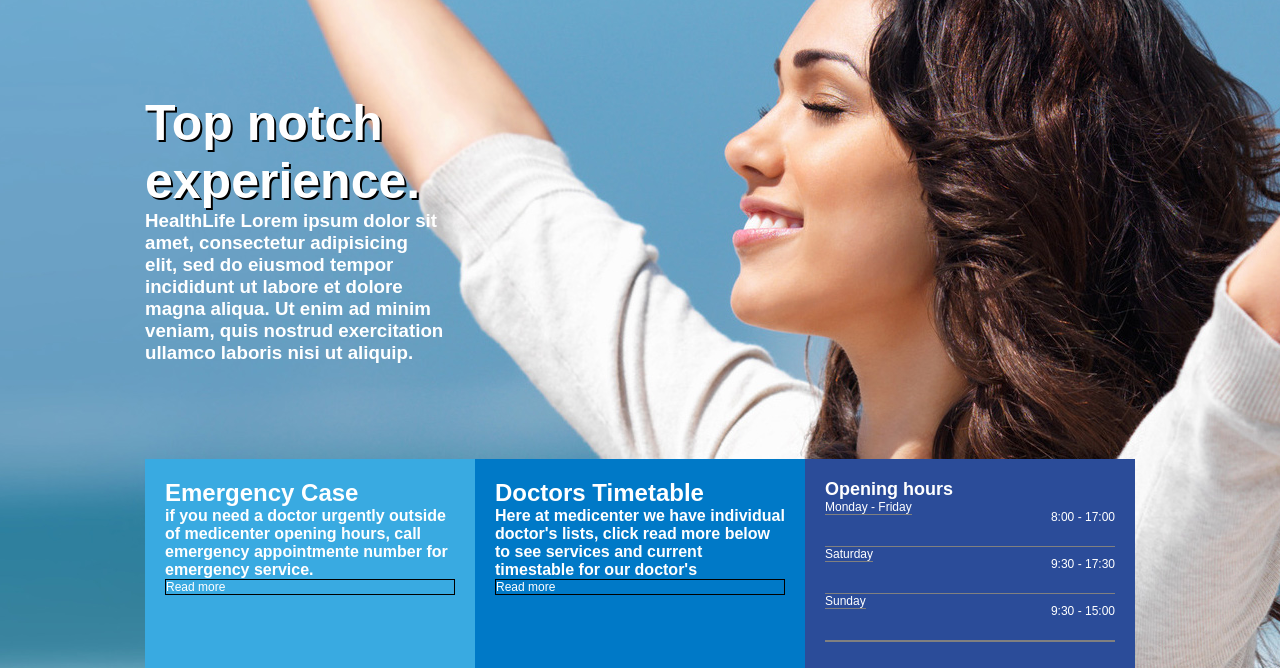
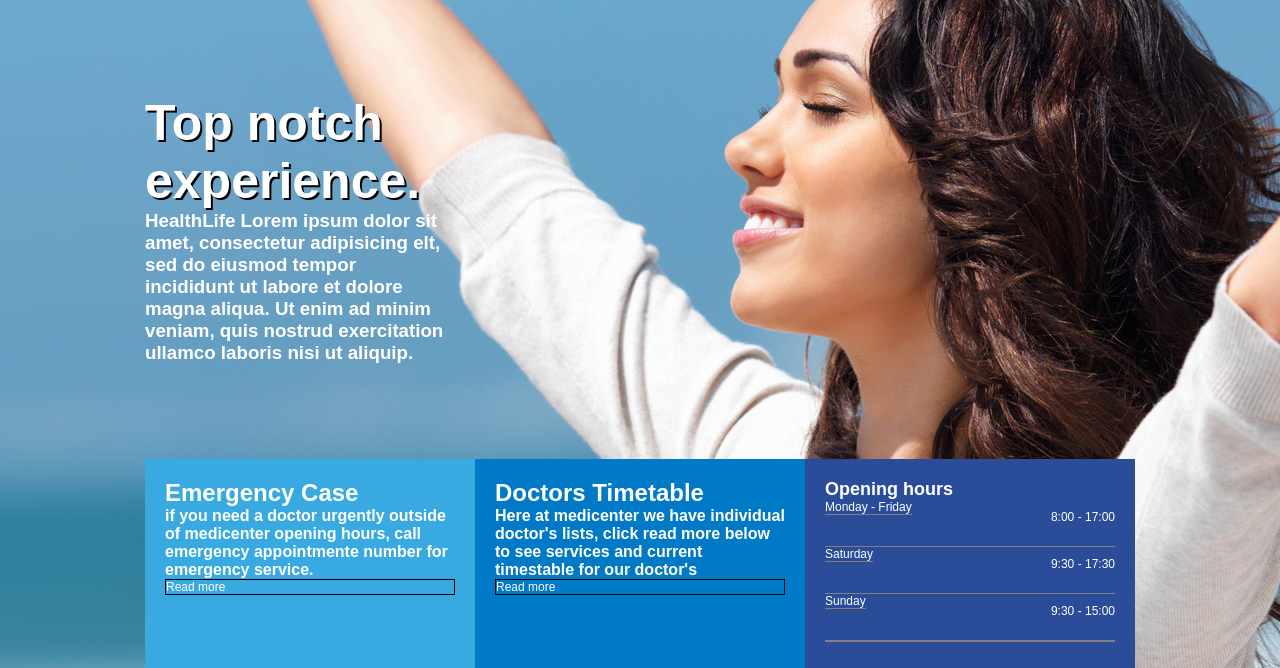
Before and after one commit to shuuwolf/healthLife, a PHP site: page /Home in a window 1280 px wide. Shown: the part 101-769 px from the top of the page. Run offline with PHP 8.4, Linux system fonts and the light colour scheme.

Commit message:
fix header

```diff
--- a/home.php
+++ b/home.php
@@ -30,7 +30,7 @@
 	<div class="container column">
 		<div class="banner_headline">
 			<h1>Top notch experience.</h1>
-			<h3>HealthLife Lorem ipsum dolor sit amet, consectetur adipisicing elit, sed do eiusmod
+			<h3>HealthLife Lorem ipsum dolor sit amet, consectetur adipisicing elt, sed do eiusmod
 			tempor incididunt ut labore et dolore magna aliqua. Ut enim ad minim veniam,
 			quis nostrud exercitation ullamco laboris nisi ut aliquip.</h3>
 		</div>
```
